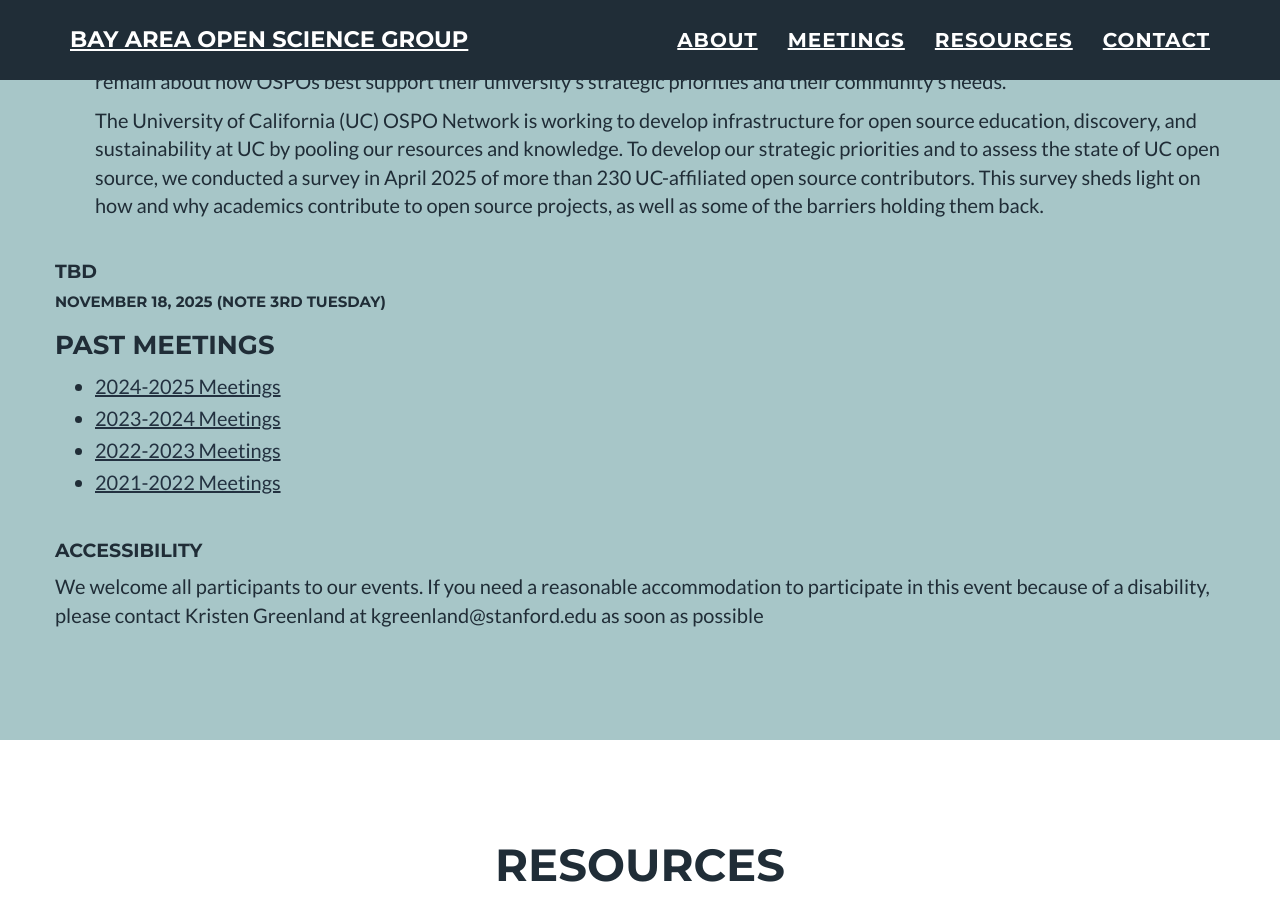
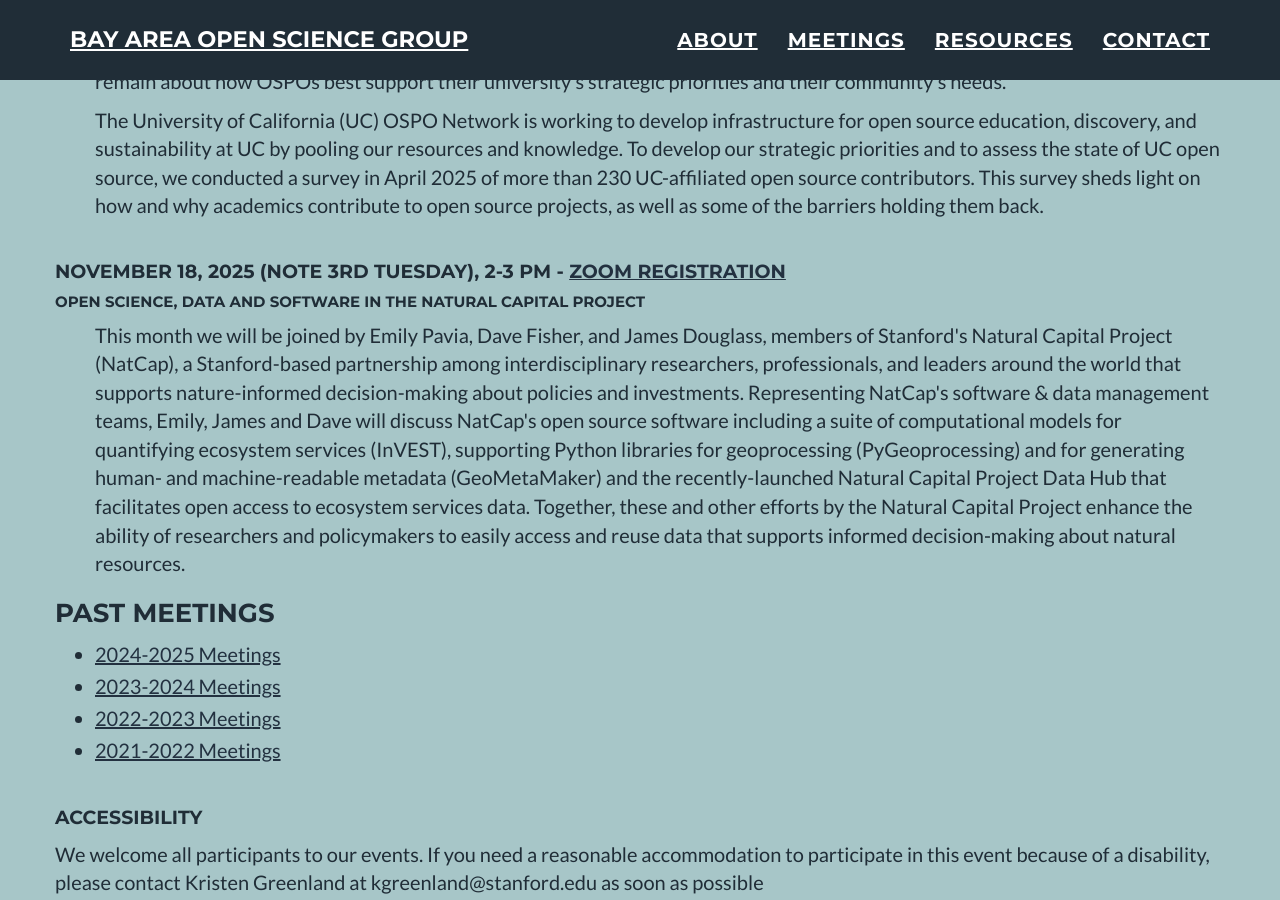
Before and after one commit to BayAreaOpenScienceGroup/BayAreaOpenScienceGroup.github.io, a Jekyll site: the page built from index.html, in a window 1280 px wide and 900 px high, scrolled down 2097 px. Built offline with Jekyll 4.4.1, drawn with Linux system fonts in a browser that asks for light colours.

Commit message:
November update

```diff
--- a/_includes/meetings.html
+++ b/_includes/meetings.html
@@ -23,8 +23,10 @@
 
 <p style="padding-left: 40px;">The University of California (UC) OSPO Network is working to develop infrastructure for open source education, discovery, and sustainability at UC by pooling our resources and knowledge. To develop our strategic priorities and to assess the state of UC open source, we conducted a survey in April 2025 of more than 230 UC-affiliated open source contributors. This survey sheds light on how and why academics contribute to open source projects, as well as some of the barriers holding them back.</p><br>
 
-<h4>TBD</h4>
-<h5>November 18, 2025 (note 3rd Tuesday)</h5>
+<h4>November 18, 2025 (note 3rd Tuesday), 2-3 PM - <a href="https://ucsf.zoom.us/meeting/register/ubvQxP2jRfCP7J0go_tznw#/registration">Zoom Registration</a></h4>
+<h5>Open Science, Data and Software in the Natural Capital Project</h5>
+<p style="padding-left: 40px;">This month we will be joined by Emily Pavia, Dave Fisher, and James Douglass, members of Stanford's Natural Capital Project (NatCap), a Stanford-based partnership among interdisciplinary researchers, professionals, and leaders around the world that supports nature-informed decision-making about policies and investments. Representing NatCap's software & data management teams, Emily, James and Dave will discuss NatCap's open source software including a suite of computational models for quantifying ecosystem services (InVEST), supporting Python libraries for geoprocessing (PyGeoprocessing) and for generating human- and machine-readable metadata (GeoMetaMaker) and the recently-launched Natural Capital Project Data Hub that facilitates open access to ecosystem services data. Together, these and other efforts by the Natural Capital Project enhance the ability of researchers and policymakers to easily access and reuse data that supports informed decision-making about natural resources.</p>
+
 
         <h3>Past Meetings</h3>
 
```
Also changed, not shown: 2 other files.
